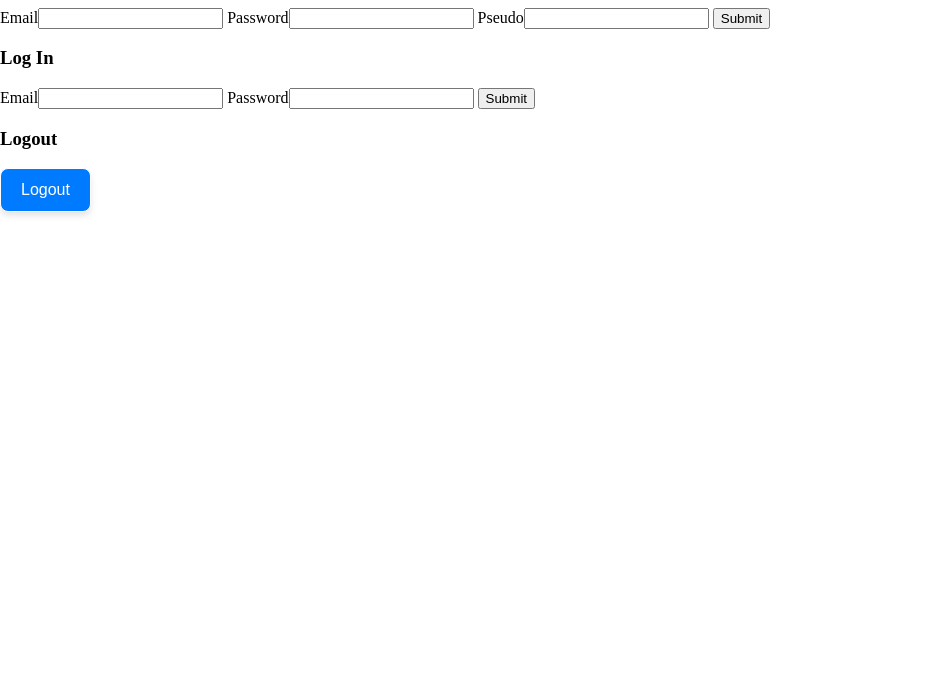
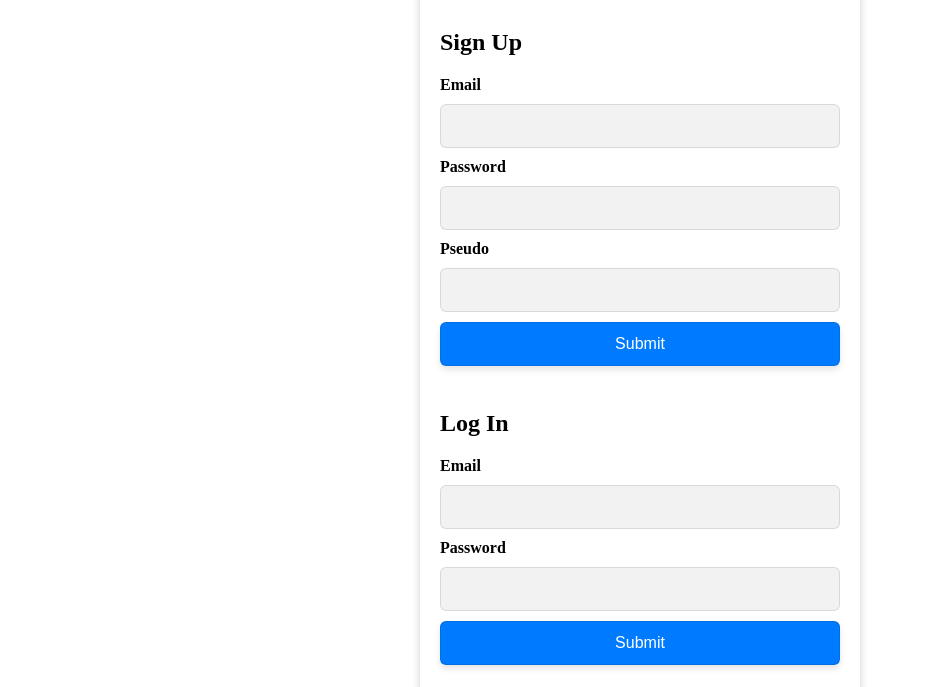
Before and after one commit to Victorgi15/GeoguesSerge, a plain HTML site: page index.html in a window 1280 px wide. Shown: the part 113-800 px from the top of the page, without its empty margins (0-926 px from the left). Drawn offline with nearby package versions, Linux system fonts and the light colour scheme; no server answers.

Commit message:
fix(auth) improve auth css

```diff
--- a/style.css
+++ b/style.css
@@ -121,3 +121,72 @@ button:hover, .leaflet-control a:hover {
 .leaflet-control-attribution {
     display: none;
 }
+
+/* auth */
+#auth {
+    background-color: rgba(255, 255, 255, 0.8);
+    padding: 20px;
+    border-radius: 12px;
+    box-shadow: 0 4px 8px rgba(0, 0, 0, 0.2);
+    width: 100%;
+    max-width: 400px;
+    margin: 20px auto; /* Centrer horizontalement avec une marge top/bottom de 20px */
+}
+
+#auth .section {
+    margin-bottom: 20px;
+}
+
+#auth h1 {
+    text-align: center;
+    margin-bottom: 20px;
+}
+
+#auth h3 {
+    font-size: 1.5rem;
+    margin-bottom: 10px;
+}
+
+#auth form {
+    display: flex;
+    flex-direction: column;
+    gap: 10px;
+}
+
+#auth form label {
+    font-weight: bold;
+}
+
+#auth form input[type="email"],
+#auth form input[type="password"],
+#auth form input[type="text"],
+#auth form input[type="submit"] {
+    padding: 12px 20px;
+    border-radius: 6px;
+    background-color: rgba(0, 0, 0, 0.05); /* Couleur de fond gris clair */
+    color: black; /* Couleur du texte */
+    font-size: 1rem;
+    border: 1px solid rgba(0, 0, 0, 0.1); /* Bordure légère */
+    transition: background-color 0.3s ease, box-shadow 0.3s ease;
+}
+
+#auth form input[type="email"]:focus,
+#auth form input[type="password"]:focus,
+#auth form input[type="text"]:focus {
+    outline: none;
+    background-color: white; /* Fond blanc au focus */
+    border-color: #007BFF; /* Bordure bleue au focus */
+}
+
+#auth form input[type="submit"] {
+    background-color: #007BFF; /* Bouton de soumission bleu */
+    color: white; /* Texte blanc */
+    cursor: pointer;
+    transition: background-color 0.3s ease, box-shadow 0.3s ease;
+    box-shadow: 0 4px 6px rgba(0, 0, 0, 0.1);
+}
+
+#auth form input[type="submit"]:hover {
+    background-color: #0056b3;
+    box-shadow: 0 6px 12px rgba(0, 0, 0, 0.2);
+}
```
